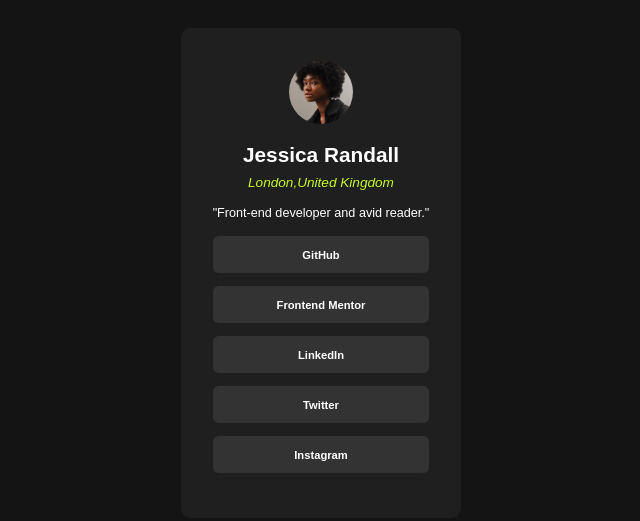
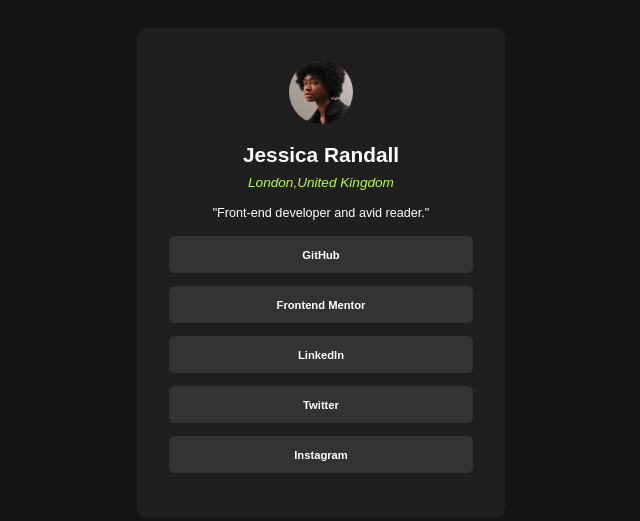
Before and after one commit to TArifulr/social-links-profile, a plain HTML site: page index.html in a window 1280 px wide. Shown: the part 127-648 px from the top of the page, without its empty margins (319-959 px from the left). Drawn offline with Linux system fonts and the light colour scheme.

Commit message:
Update style.css

```diff
--- a/style.css
+++ b/style.css
@@ -41,7 +41,7 @@
 
 /* main_frofile style */
 .main_frofile{
- max-width: 100%;
+  width: 23rem;
   background-color: var(--Grey800);
   padding: 2rem;
   border-radius: 0.6rem;
```
